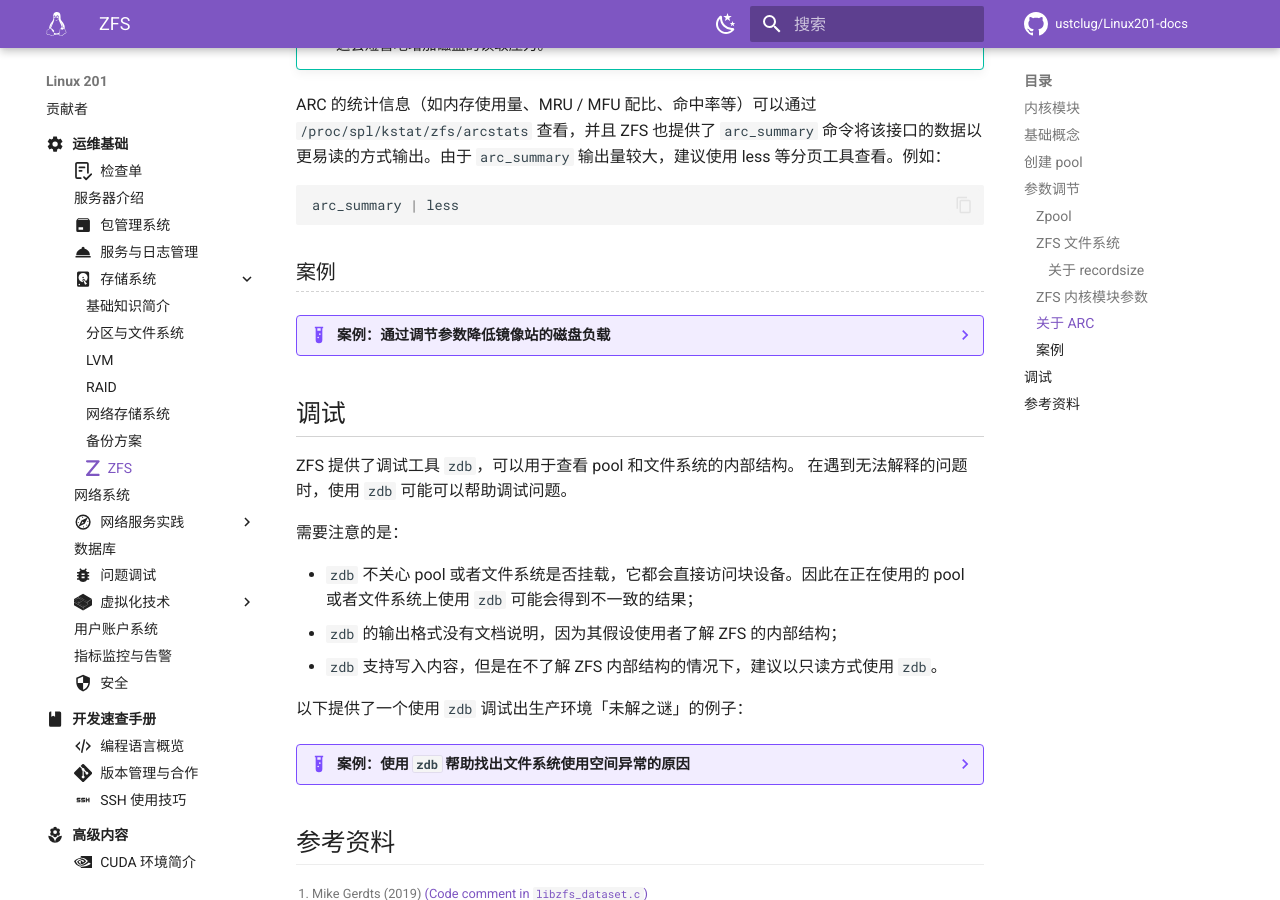
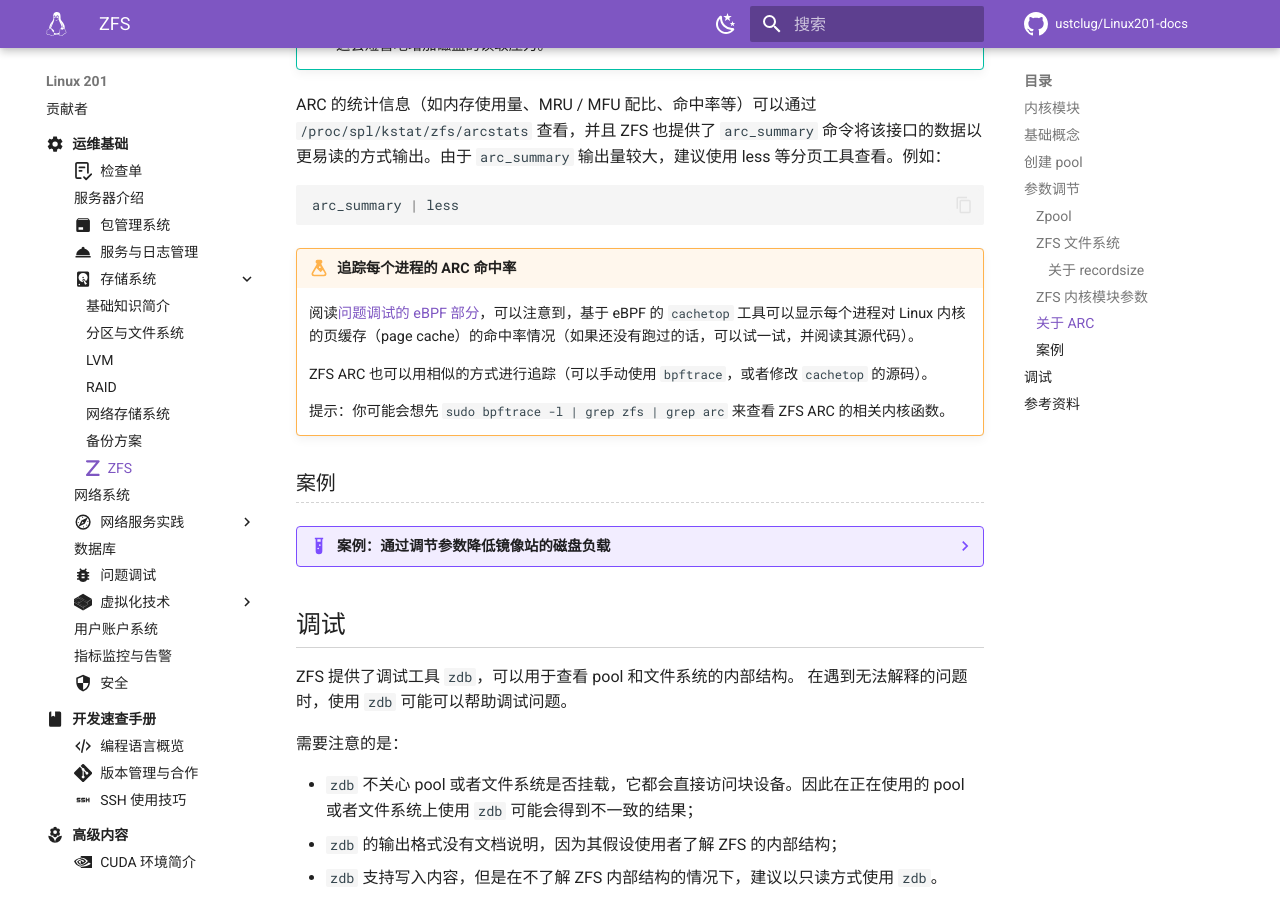
Before and after one commit to ustclug/Linux201-docs, an MkDocs documentation site: the page built from docs/ops/storage/zfs.md, in a window 1280 px wide and 900 px high, scrolled down 6742 px. Built offline with MkDocs 1.6.1 and Material for MkDocs 9.7.7, drawn with Linux system fonts in a browser that asks for light colours; comment, search, counter and statistics services are not loaded.

Commit message:
ops/storage: Add eBPF lab in ZFS

````diff
--- a/docs/ops/storage/zfs.md
+++ b/docs/ops/storage/zfs.md
@@ -231,6 +231,14 @@ ARC 的统计信息（如内存使用量、MRU / MFU 配比、命中率等）可
 arc_summary | less
 ```
 
+!!! lab "追踪每个进程的 ARC 命中率"
+
+    阅读[问题调试的 eBPF 部分](../debug.md#ebpf)，可以注意到，基于 eBPF 的 `cachetop` 工具可以显示每个进程对 Linux 内核的页缓存（page cache）的命中率情况（如果还没有跑过的话，可以试一试，并阅读其源代码）。
+
+    ZFS ARC 也可以用相似的方式进行追踪（可以手动使用 `bpftrace`，或者修改 `cachetop` 的源码）。
+
+    提示：你可能会想先 `sudo bpftrace -l | grep zfs | grep arc` 来查看 ZFS ARC 的相关内核函数。
+
 ### 案例 {#tuning-example}
 
 ??? example "案例：通过调节参数降低镜像站的磁盘负载"
````
